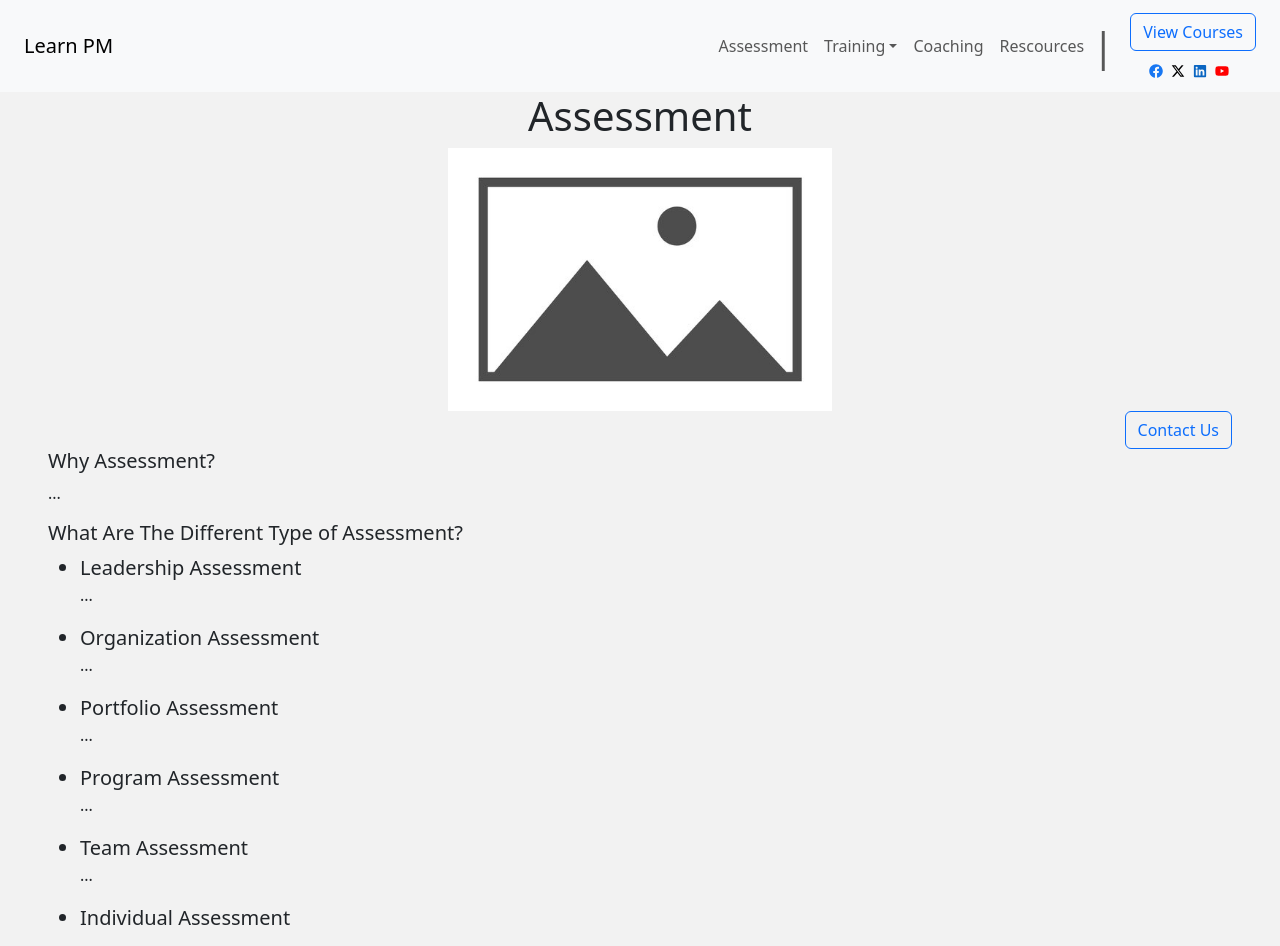
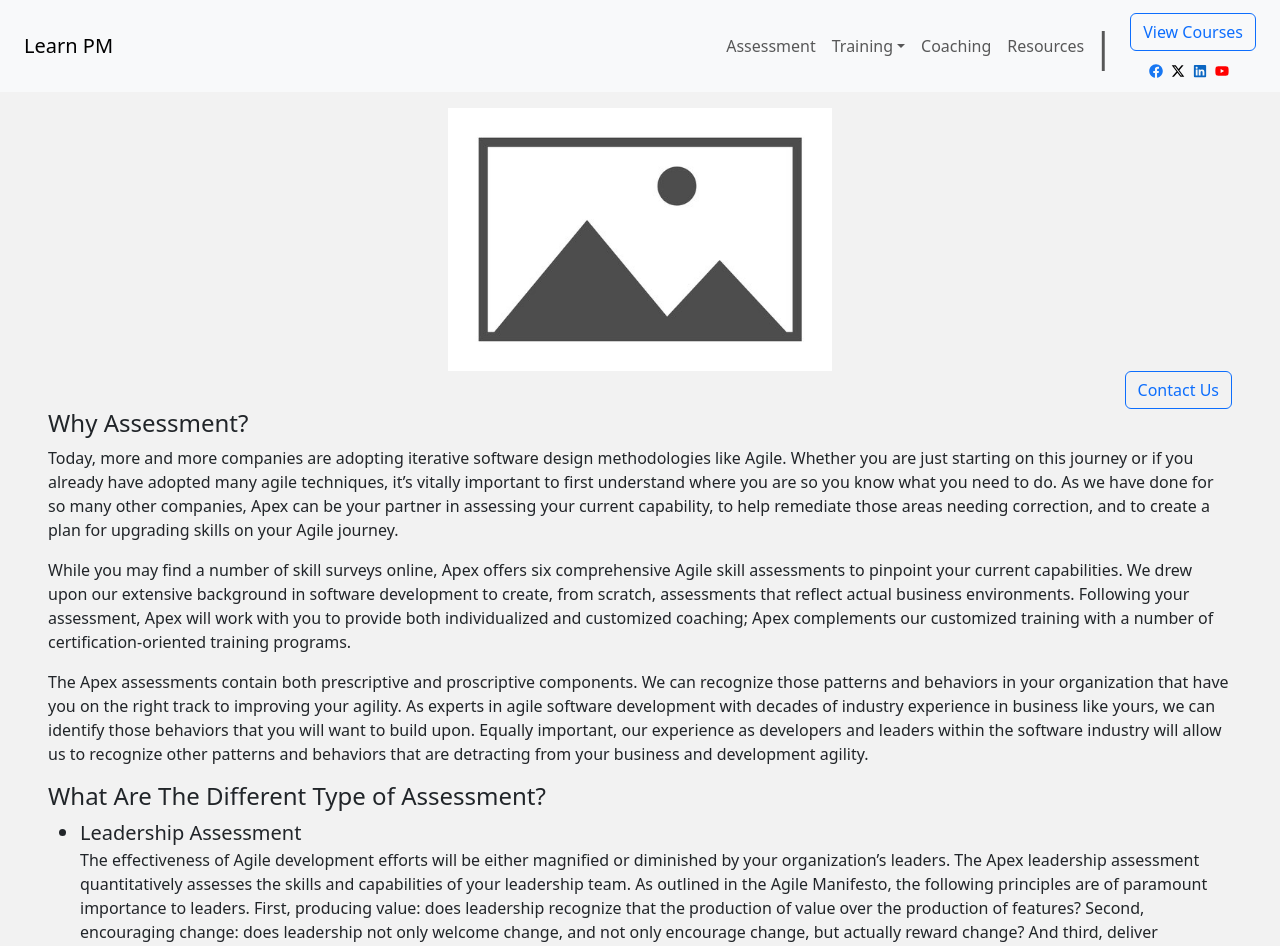
Before and after one commit to Mo2artGit/learnpm, a React (Create React App) app: page /learnpm/assessment in a window 1280 px wide. Shown: the top 946 px of the page. Built offline with nearby package versions, Linux system fonts and the light colour scheme.

Commit message:
fix typo, added contents

```diff
--- a/src/components/Assessment.js
+++ b/src/components/Assessment.js
@@ -6,31 +6,114 @@ import Footer from './Footer';
 
 function Assessment() {
   return (
-    <div>
-      <h1>Assessment</h1>
+    <div className='pt-3'>
       <img src={img} alt="img" style={{ width: '30%' }} />
       <div className="d-flex justify-content-end me-5">
         <Link to="/contact">
           <Button variant="outline-primary" >Contact Us</Button>
         </Link>
       </div>
-      <div className="text-start ms-5">
-        <h5>Why Assessment?</h5>
-        <p>...</p>
-        <h5>What Are The Different Type of Assessment?</h5>
+      <div className="text-start mx-5">
+        <h4>Why Assessment?</h4>
+        <p>
+          Today, more and more companies are adopting iterative software design methodologies like
+          Agile. Whether you are just starting on this journey or if you already have adopted many agile
+          techniques, it’s vitally important to first understand where you are so you know what you need to
+          do. As we have done for so many other companies, Apex can be your partner in assessing your
+          current capability, to help remediate those areas needing correction, and to create a plan for
+          upgrading skills on your Agile journey.
+        </p>
+        <p>
+          While you may find a number of skill surveys online, Apex offers six comprehensive Agile skill
+          assessments to pinpoint your current capabilities. We drew upon our extensive background in
+          software development to create, from scratch, assessments that reflect actual business
+          environments. Following your assessment, Apex will work with you to provide both
+          individualized and customized coaching; Apex complements our customized training with a
+          number of certification-oriented training programs.
+        </p>
+        <p>
+          The Apex assessments contain both prescriptive and proscriptive components. We can recognize
+          those patterns and behaviors in your organization that have you on the right track to improving
+          your agility. As experts in agile software development with decades of industry experience in
+          business like yours, we can identify those behaviors that you will want to build upon. Equally
+          important, our experience as developers and leaders within the software industry will allow us to
+          recognize other patterns and behaviors that are detracting from your business and development
+          agility.
+        </p>
+        <h4>What Are The Different Type of Assessment?</h4>
         <ul>
           <li className="fs-5">Leadership Assessment</li>
-          <p>...</p>
+          <p>
+            The effectiveness of Agile development efforts will be either magnified or diminished by your
+            organization’s leaders. The Apex leadership assessment quantitatively assesses the skills and
+            capabilities of your leadership team. As outlined in the Agile Manifesto, the following principles
+            are of paramount importance to leaders. First, producing value: does leadership recognize that
+            the production of value over the production of features? Second, encouraging change: does
+            leadership not only welcome change, and not only encourage change, but actually reward
+            change? And third, deliver frequently: does leadership guide the organization to processes
+            conducive to continuous improvement and delivery? Apex’s leadership assessment
+            comprehensively surveys leadership skill in your organization, and it produces recommendations
+            to get leadership on the right track to agility.
+
+          </p>
           <li className="fs-5">Organization Assessment</li>
-          <p>...</p>
+          <p>
+            As important as Agile is to your software development teams, many of the same principles apply
+            to your organization. The Apex Organization Assessment will measure your current capabilities
+            as an Agile organization. We will identify those areas where you are on the right track as well as
+            those where you are following practices that are counterproductive. Like a tried and true family
+            recipe, we have distilled our decades of experience in the software industry to create a
+            comprehensive assessment of software development practices. Among others metrics, we assess
+            the following key capabilities: value: do each your product releases produce recognizable and
+            useful value for the customer; openness to change: are your organizations receptive and
+            encouraging of changing requirements, both early and late in the product cycle; and frequent
+            deliveries via a continuous improvement and delivery pipeline.
+          </p>
           <li className="fs-5">Portfolio Assessment</li>
-          <p>...</p>
+          <p>
+            Rarely does a company produce a single product or feature that is divorced from other
+            cooperating products. In an organization with multiple and simultaneous development efforts, a
+            siloed approach to product development becomes counterproductive. Do your product teams
+            operate independently or is there a cooperative spirit aligning your goals? Is progress gated by
+            milestones and measured by the number of tasks completed? Many of the same techniques you
+            apply to iterative software development also apply to portfolio management. Our portfolio
+            assessment ascertains where you sit on an Agile spectrum and more importantly, what practices
+            can you adopt that will bring value, openness to change, and improved delivery to your product
+            portfolio.
+          </p>
           <li className="fs-5">Program Assessment</li>
-          <p>...</p>
+          <p>
+            The Apex program assessment evaluates how well your program development strategy aligns
+            with your product portfolio. In an organization with multiple simultaneous development streams,
+            cooperation and good intentions alone will not produce intended results. Apex measures the
+            engagement of program stakeholders and analyzes strategies for predictability and problem
+            resolution. Apex looks at program planning - is it synchronized with the other programs in your
+            enterprise portfolio? The Apex program assessment measures the propensity of your program to
+            exist cooperatively within the portfolio and deliver value while being open to change.
+          </p>
           <li className="fs-5">Team Assessment</li>
-          <p>...</p>
+          <p>
+            There are two important considerations. First, there is no perfect team environment. Second,
+            creating an environment where teams can thrive takes a lot of work. The Apex Team Assessment
+            looks at the makeup and dynamics of an individual agile team. We ascertain to what degree has
+            the team jelled or what obstacles may be preventing that from occurring. We look at the team
+            dynamics: how much trust is there between team members? Is there a team culture, and if so, is
+            the culture beneficial to, or detrimental to, the team’s success? Does the team feel empowered to
+            deliver great products? Apex’s decades of experience in Agile organizations allows us to
+            recognize and assess those aspects of teamwork that encourage producing value, being open to
+            change, and allow for continuous improvement and delivery.
+          </p>
           <li className="fs-5">Individual Assessment</li>
-          <p>...</p>
+          <p>
+            Apex in-house experts are not just experts in the Agile development methodology, but we have
+            earned that expertise from decades of experience in multiple software industries. We know
+            individuals like your key contributors because we have also been key contributors. Drawing from
+            deep domain expertise, Apex can assess the capabilities of key individuals within your
+            organization. The core Agile principles of delivering value, openness to change, and improving
+            delivery represent transformative skills and behavior. Our assessments first measures where your
+            key contributors are on an Agile spectrum. In addition, the assessment produces concrete
+            recommendations for help them achieve excellence.
+          </p>
         </ul>
       </div>
       <div className="mb-4">
--- a/src/components/Navigator.js
+++ b/src/components/Navigator.js
@@ -18,7 +18,7 @@ function NavigationBar() {
             <NavDropdown.Item as={Link} to="/upcoming">Upcoming Courses</NavDropdown.Item>
           </NavDropdown>
           <Nav.Link as={Link} to="/coaching">Coaching</Nav.Link>
-          <Nav.Link as={Link} to="/rescources">Rescources</Nav.Link>
+          <Nav.Link as={Link} to="/rescources">Resources</Nav.Link>
           <Navbar.Text className="fs-1">|</Navbar.Text>
         </Nav>
         <div className="d-flex flex-column align-items-center">
```
Also changed, not shown: src/components/Home.js (+45 -22 lines).
